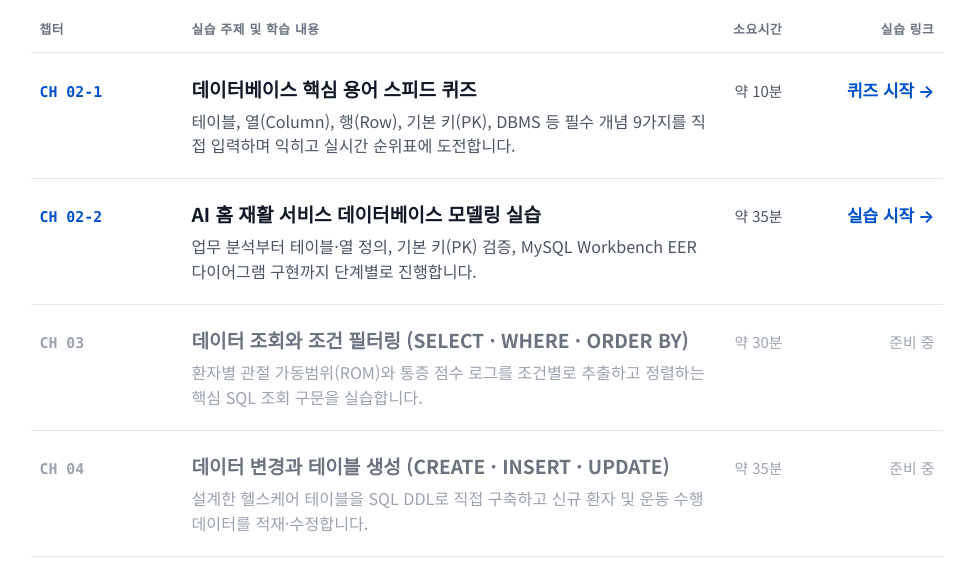
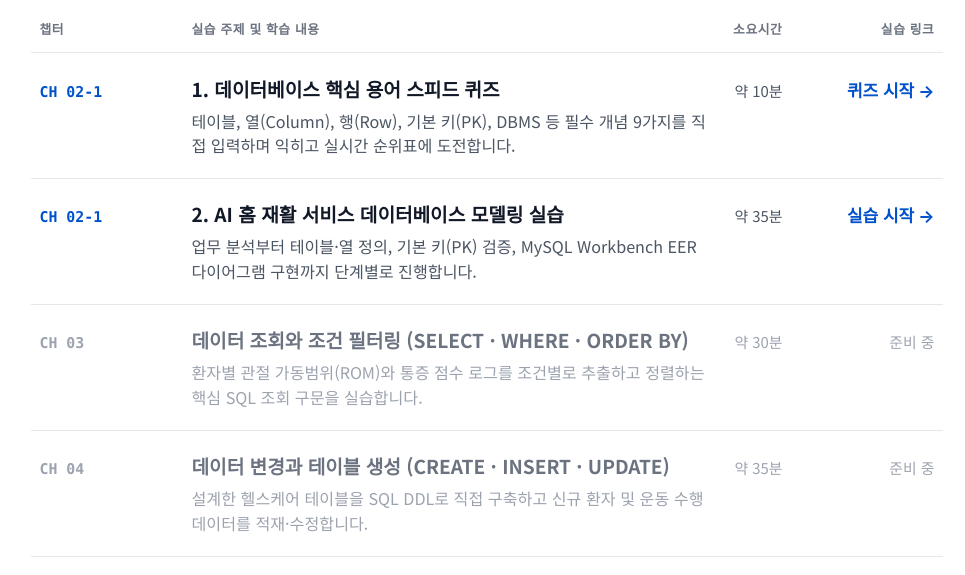
Before and after one commit to anilo97/sql-course, a plain HTML site: page index.html in a window 1280 px wide. Shown: the part 192-767 px from the top of the page, without its empty margins (153-1118 px from the left). Drawn offline with nearby package versions, Linux system fonts and the light colour scheme.

Commit message:
챕터 번호 변경

```diff
--- a/index.html
+++ b/index.html
@@ -89,8 +89,8 @@
       <!-- 실습 행 목록 (15~20개 이상 늘어나도 한눈에 스캔 가능한 1줄 행 구조) -->
       <div class="divide-y divide-[#E5E7EB] border-b border-[#E5E7EB]">
 
-        <!-- =================================================================
-             [CH 02 - 1] 활성화된 실습 항목: 핵심 용어 스피드 퀴즈
+<!-- =================================================================
+             [CH 02-1] 활성화된 실습 항목 1: 핵심 용어 스피드 퀴즈
         ================================================================== -->
         <div class="syllabus-row is-active py-5 px-2 grid grid-cols-1 sm:grid-cols-12 gap-2 sm:gap-4 items-baseline">
           <div class="sm:col-span-2 font-mono text-sm font-bold text-[#0052CC] tabular-nums">
@@ -98,7 +98,7 @@
           </div>
           <div class="sm:col-span-7">
             <a href="./ch02-db-terms/" class="text-lg font-bold text-[#111827] hover:text-[#0052CC] transition-colors">
-              데이터베이스 핵심 용어 스피드 퀴즈
+              1. 데이터베이스 핵심 용어 스피드 퀴즈
             </a>
             <p class="text-[0.95rem] text-[#4B5563] mt-1">
               테이블, 열(Column), 행(Row), 기본 키(PK), DBMS 등 필수 개념 9가지를 직접 입력하며 익히고 실시간 순위표에 도전합니다.
@@ -116,15 +116,15 @@
         </div>
 
         <!-- =================================================================
-             [CH 02 - 2] 활성화된 실습 항목: DB 모델링 실습
+             [CH 02-1] 활성화된 실습 항목 2: DB 모델링 실습
         ================================================================== -->
         <div class="syllabus-row is-active py-5 px-2 grid grid-cols-1 sm:grid-cols-12 gap-2 sm:gap-4 items-baseline">
           <div class="sm:col-span-2 font-mono text-sm font-bold text-[#0052CC] tabular-nums">
-            CH 02-2
+            CH 02-1
           </div>
           <div class="sm:col-span-7">
             <a href="./ch02-db-modeling/" class="text-lg font-bold text-[#111827] hover:text-[#0052CC] transition-colors">
-              AI 홈 재활 서비스 데이터베이스 모델링 실습
+              2. AI 홈 재활 서비스 데이터베이스 모델링 실습
             </a>
             <p class="text-[0.95rem] text-[#4B5563] mt-1">
               업무 분석부터 테이블·열 정의, 기본 키(PK) 검증, MySQL Workbench EER 다이어그램 구현까지 단계별로 진행합니다.
```
